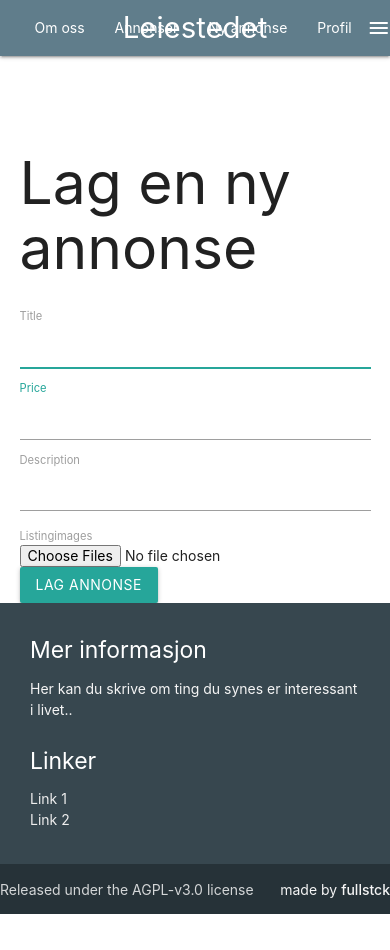
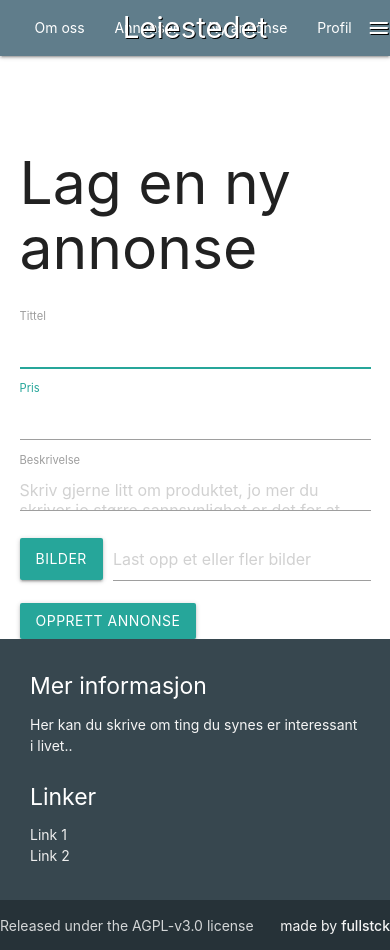
Before and after one commit to FredrikAugust/leiestedet, a Rails app: page /listing/new in a window 390 px wide. Before the commit the page ends 914 px from the top, so only its background shows below. Run offline with Rails 7, Linux system fonts and the light colour scheme; a user stored in the database is signed in; style sheets or scripts are compiled from the project's sources; parts of the project's set-up code (start-up, migrations or seed data) failed here and were passed over; some libraries are stand-ins or nearby versions.

```diff
--- a/app/assets/javascripts/dynamic_navbar.js
+++ b/app/assets/javascripts/dynamic_navbar.js
@@ -2,8 +2,10 @@ $(document).ready(function () {
   $(window).scroll(function (e) {
     if ($(window).scrollTop() > 0) {
       $('.navbar-fixed nav').css('background', '#607d8b');
+      $('nav *').css('text-shadow', 'none');
     } else {
       $('.navbar-fixed nav').css('background', 'transparent');
+      $('nav *').css('text-shadow', '1px 1px black');
     }
   });
 });
--- a/app/assets/stylesheets/static_page.scss.erb
+++ b/app/assets/stylesheets/static_page.scss.erb
@@ -5,6 +5,7 @@ body, html {
 
 .full-page-jumbotron {
   height: 100%;
+  transition: height ease-in-out 0.5s;
 
   background-image: url(<%= asset_path('leiestedet_frontpage.jpg') %>);
   background-size: cover;
@@ -28,6 +29,7 @@ body, html {
       display: block;
       color: white;
       text-shadow: 1px 1px black;
+      transition: text-shadow ease-in-out 0.3s;
     }
 
     .btn {
--- a/app/views/devise/registrations/edit.html.erb
+++ b/app/views/devise/registrations/edit.html.erb
@@ -16,6 +16,11 @@
   <div class="field">
     <%= f.label :email, 'Epost' %>
     <%= f.email_field :email %>
+  </div>
+
+  <div class="field">
+    <%= f.label :telephone, 'Telefonnummer' %>
+    <%= f.text_field :telephone %>
   </div>
 
   <%# <% if devise_mapping.confirmable? && resource.pending_reconfirmation? %1> %>
--- a/app/views/listing/new.html.erb
+++ b/app/views/listing/new.html.erb
@@ -6,17 +6,25 @@
       <%= raw concat_errors @listing.errors.messages %>
     </div>
   <% end %>
-  <%= f.label :title %>
+  <%= f.label :title, 'Tittel' %>
   <%= f.text_field :title, autofocus: true %>
 
-  <%= f.label :price %>
+  <%= f.label :price, 'Pris' %>
   <%= f.number_field :price, min: 0, max: 1000000 %>
 
-  <%= f.label :description %>
-  <%= f.text_area :description, class: 'materialize-textarea' %>
+  <%= f.label :description, 'Beskrivelse' %>
+  <%= f.text_area :description, class: 'materialize-textarea', placeholder:
+      'Skriv gjerne litt om produktet, jo mer du skriver jo større sannsynlighet er det for at noen finner produktet ditt.' %>
 
-  <%= f.label :listingimages %>
-  <%= f.file_field :listingimages, multiple: true %>
+  <div class="file-field input-field">
+    <div class="btn">
+      <span>Bilder</span>
+      <%= f.file_field :listingimages, multiple: true %>
+    </div>
+    <div class="file-path-wrapper">
+      <input class="file-path validate" type="text" placeholder="Last opp et eller fler bilder">
+    </div>
+  </div>
 
-  <%= f.submit 'Lag annonse', class: 'btn' %>
+  <%= f.submit 'Opprett annonse', class: 'btn' %>
 <% end %>
```
